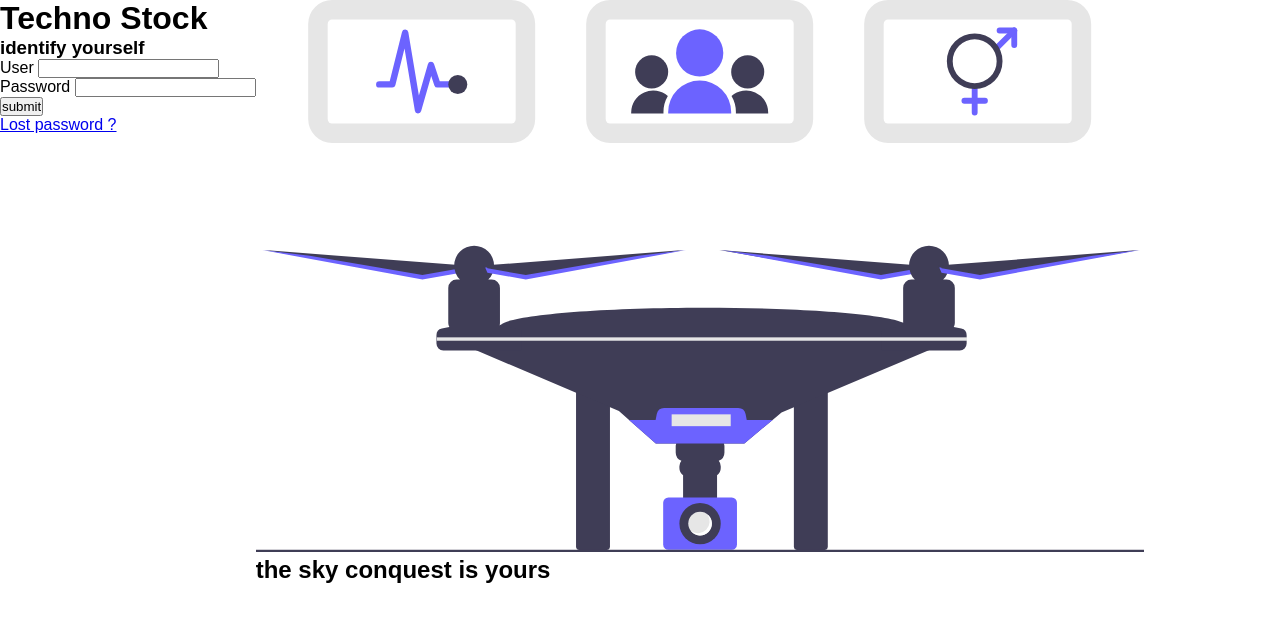
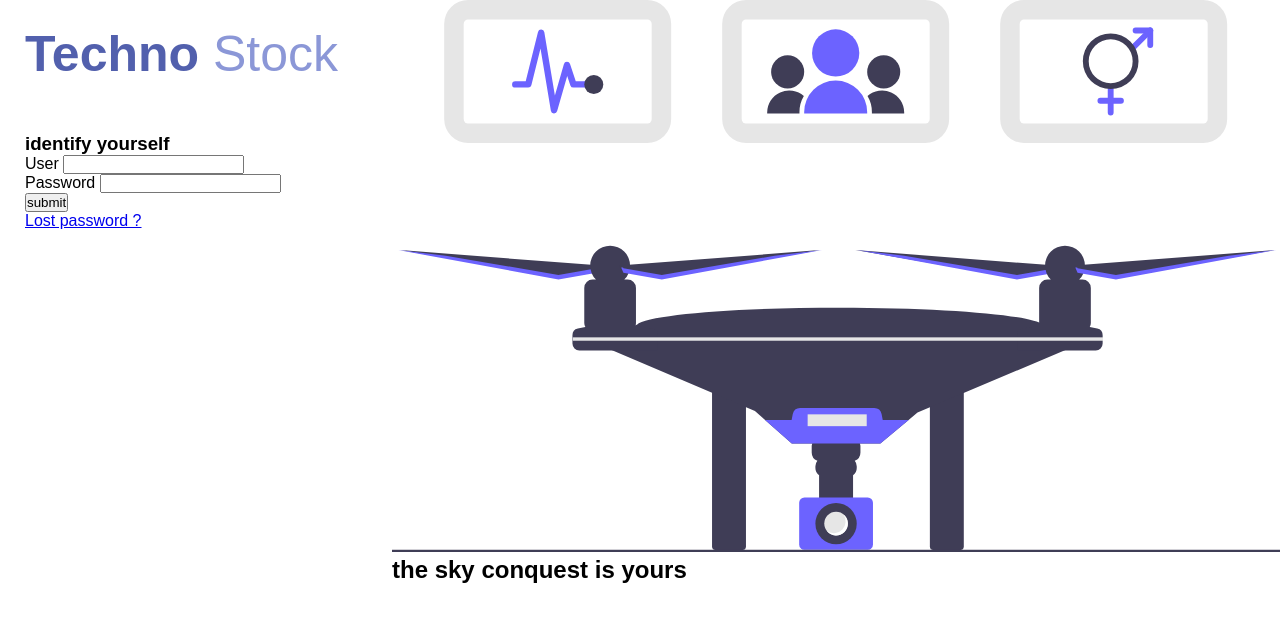
Before and after one commit to juplmn777/techno-stock-home-page, a plain HTML site: page index.html in a window 1280 px wide. Drawn offline with Linux system fonts and the light colour scheme.

Commit message:
left section title

```diff
--- a/style.css
+++ b/style.css
@@ -12,7 +12,25 @@ body {
   padding: 0;
 }
 
-.global-container{
-    display: flex;
-    min-height: 100vh;
+.global-container {
+  display: flex;
+  min-height: 100vh;
 }
+
+/*======= Left Section =======*/
+.left-section {
+  flex: 1 1 33.333%; /* flex-grow flex-shrink flex-basis*/
+  padding: 25px;
+}
+
+.left-section h1 {
+  color: #8b97d7;
+  font-weight: 400;
+  font-size: 50px;
+  margin-bottom: 50px;
+}
+
+.left-section h1 strong {
+    color: #5260ad;
+    font-weight: 900;
+}
```
